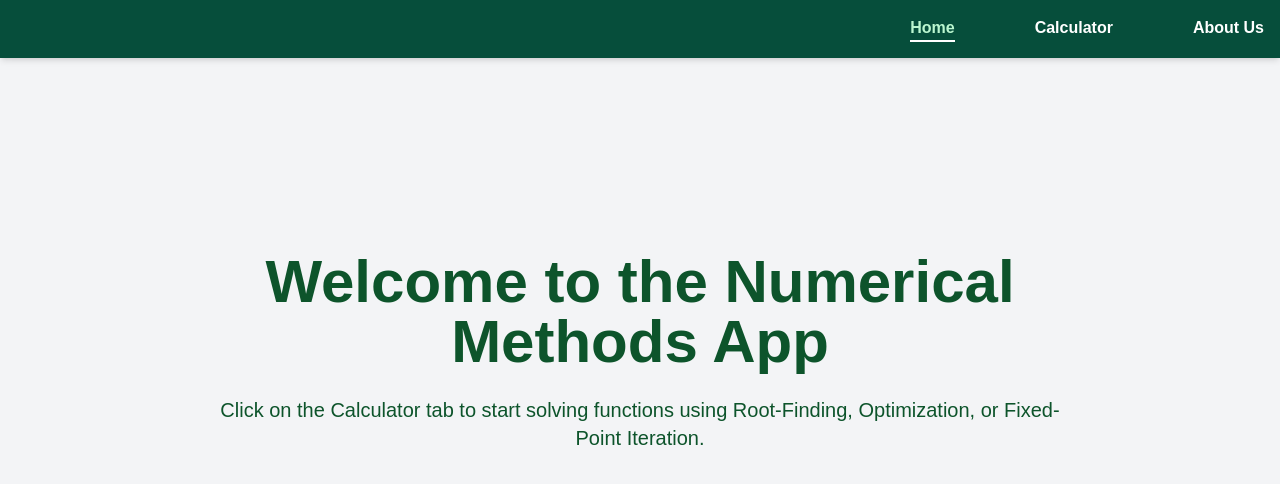
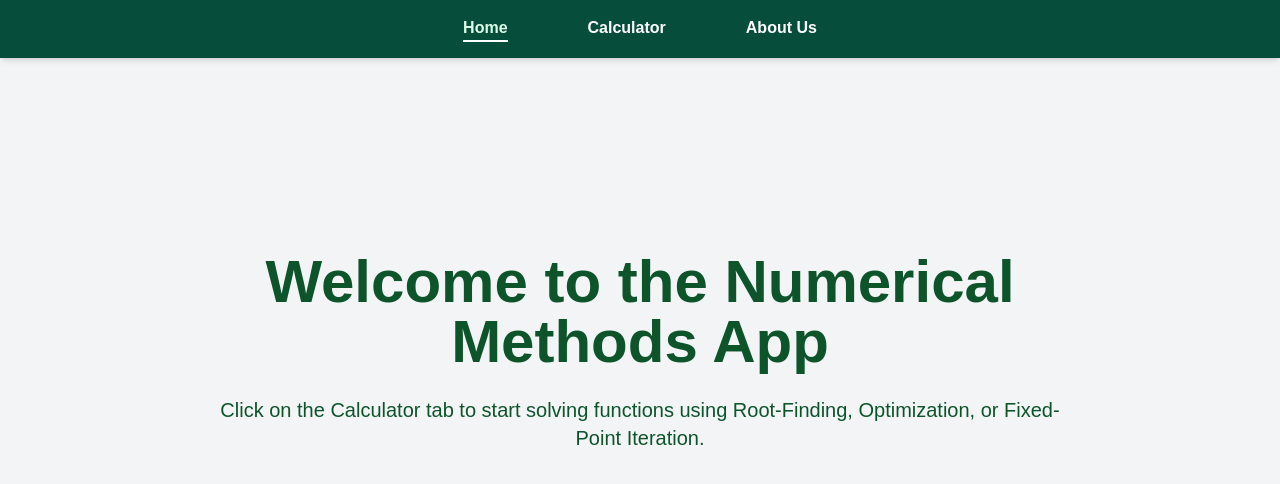
Before and after one commit to JephoneTorre/Numerical-Methods-Solver--Root-Finding--Optimization---Fixed-Point-Iteration, a Next.js app: page / in a window 1280 px wide. Shown: the top 484 px of the page. Built offline with nearby package versions, Linux system fonts and the light colour scheme.

Commit message:
center the header cotent

```diff
--- a/src/app/page.js
+++ b/src/app/page.js
@@ -16,7 +16,7 @@ export default function HomePage() {
   const [showFormulaPreview, setShowFormulaPreview] = useState(true);
   const [result, setResult] = useState(null);
   const [error, setError] = useState("");
-  const [activeTab, setActiveTab] = useState("home");
+  const [activeTab, setActiveTab] = useState("home"); // home, calculator, about
 
   const handleCalculate = () => {
     try {
@@ -47,20 +47,25 @@ export default function HomePage() {
   return (
     <div className="min-h-screen bg-gray-100" style={{ fontFamily: 'Lufga, sans-serif' }}>
       {/* Header */}
-      <header className="fixed top-0 left-0 w-full bg-[#064e3b] text-white p-4 flex justify-end space-x-20 shadow-md z-50">
-        {["home", "calculator", "about"].map(tab => (
-          <button
-            key={tab}
-            onClick={() => setActiveTab(tab)}
-            className={`font-semibold border-b-2 ${
-              activeTab === tab
-                ? "text-[#bbf7d0] border-white"
-                : "border-transparent hover:text-[#bbf7d0] hover:border-white"
-            }`}
-          >
-            {tab === "home" ? "Home" : tab === "calculator" ? "Calculator" : "About Us"}
-          </button>
-        ))}
+      <header className="fixed top-0 left-0 w-full bg-[#064e3b] text-white p-4 flex justify-center space-x-20 shadow-md z-50">
+        <button
+          onClick={() => setActiveTab("home")}
+          className={`font-semibold border-b-2 ${activeTab === "home" ? "text-green-100 border-white" : "border-transparent hover:text-green-100 hover:border-white"}`}
+        >
+          Home
+        </button>
+        <button
+          onClick={() => setActiveTab("calculator")}
+          className={`font-semibold border-b-2 ${activeTab === "calculator" ? "text-green-100 border-white" : "border-transparent hover:text-green-100 hover:border-white"}`}
+        >
+          Calculator
+        </button>
+        <button
+          onClick={() => setActiveTab("about")}
+          className={`font-semibold border-b-2 ${activeTab === "about" ? "text-green-100 border-white" : "border-transparent hover:text-green-100 hover:border-white"}`}
+        >
+          About Us
+        </button>
       </header>
 
       {/* Main content */}
```
